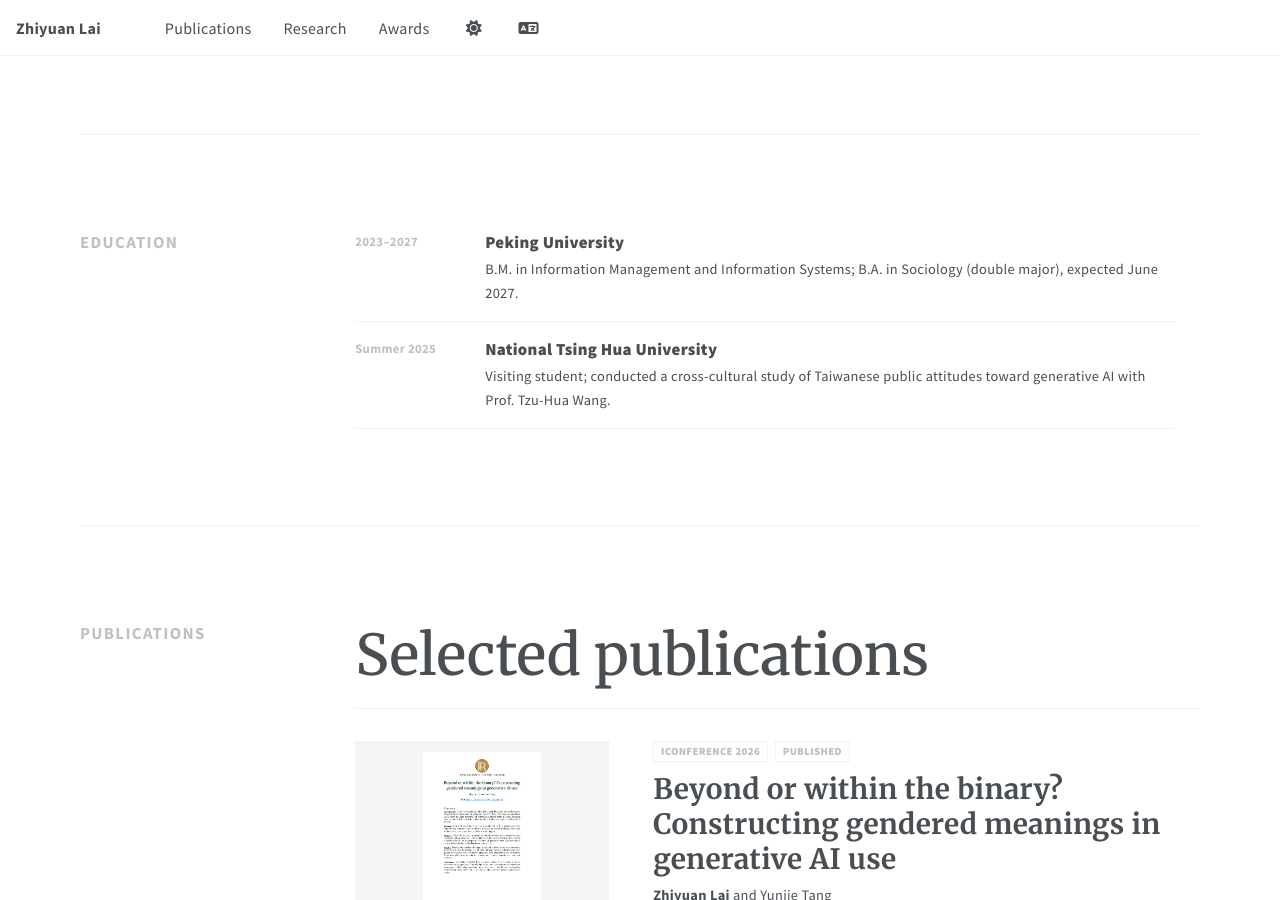
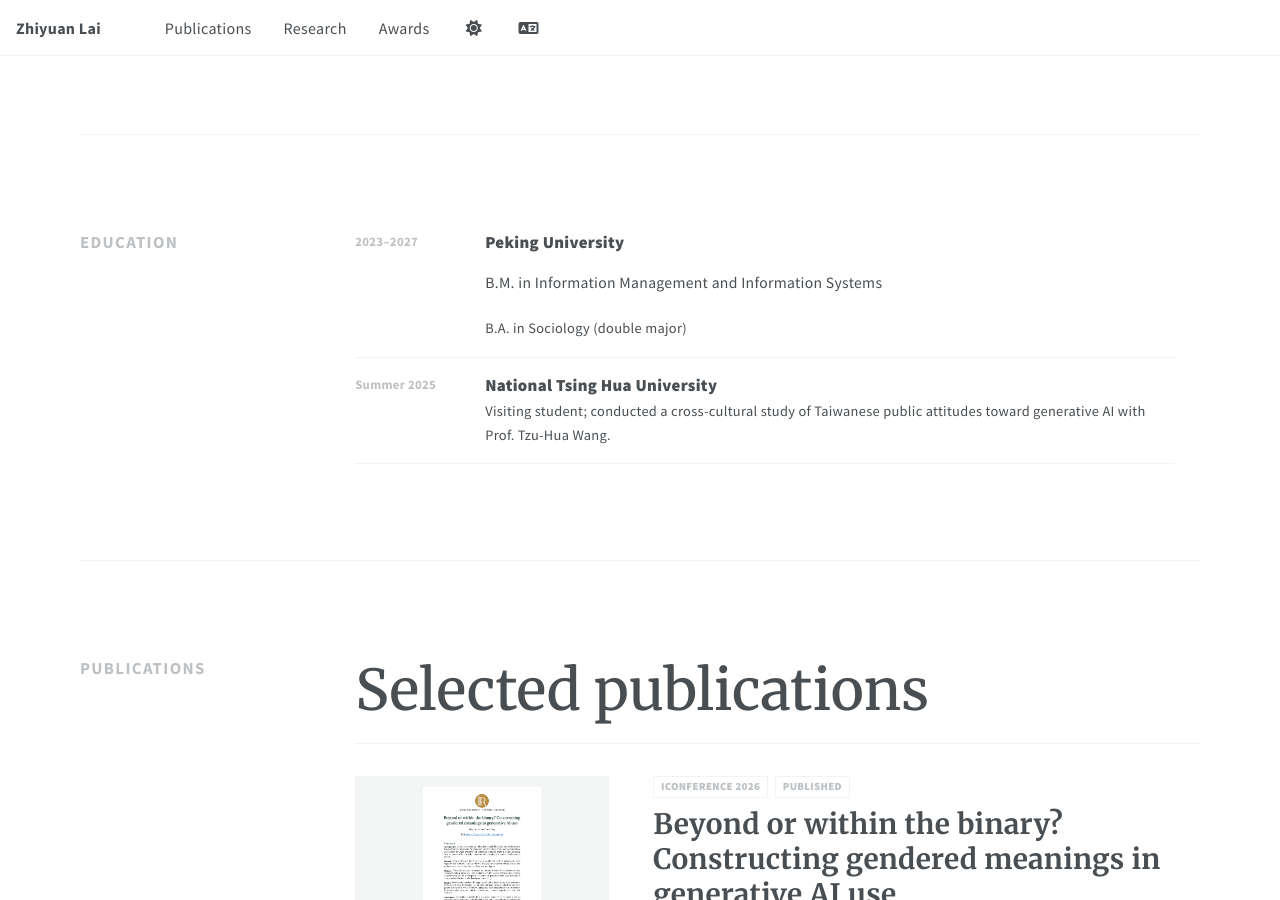
Before and after one commit to itsleol/itsleol.github.io, a Jekyll site: the page built from _pages/about.md, in a window 1280 px wide and 900 px high, scrolled down 1330 px. Built offline with Jekyll 4.4.1, drawn with Linux system fonts in a browser that asks for light colours; some web fonts are replaced; a script that is not in the unit is left out.

Commit message:
Update about.md

```diff
--- a/_pages/about.md
+++ b/_pages/about.md
@@ -49,7 +49,8 @@ redirect_from:
         <p class="home-education__date">2023–2027</p>
         <div>
           <h3>Peking University</h3>
-          <p>B.M. in Information Management and Information Systems; B.A. in Sociology (double major), expected June 2027.</p>
+          <p>B.M. in Information Management and Information Systems</p>
+          <p>B.A. in Sociology (double major)</p>
         </div>
       </div>
       <div class="home-education__item">
```
